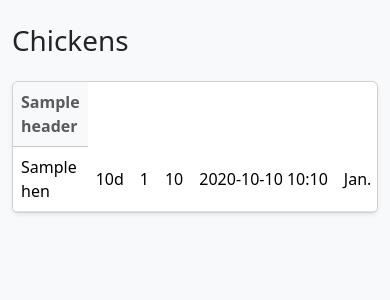
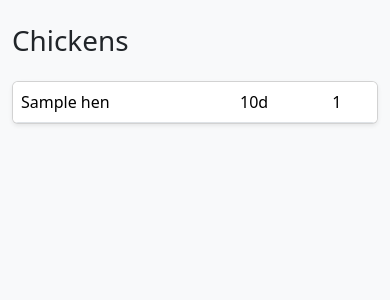
Before and after one commit to dapeef/chicken-watcher, a Django app: template src/web_app/templates/web_app/chicken_list.html in a window 390 px wide. Shown: the part 57-357 px from the top of the page. Run offline with Django 5.2, Linux system fonts and the light colour scheme; the template is opened without the code that fills it: most values are stand-ins (such as "Sample title", 1, 10 or a date in 2020); some libraries are stand-ins or nearby versions.

Commit message:
Improve UI on mobile

```diff
--- a/src/web_app/templates/base.html
+++ b/src/web_app/templates/base.html
@@ -2,6 +2,7 @@
 <html lang="en">
 <head>
     <meta charset="utf-8">
+    <meta name="viewport" content="width=device-width, initial-scale=1">
     <title>{% block title %}Coop{% endblock %}</title>
 
     <!-- Bootstrap -->
--- a/src/web_app/templates/web_app/chicken_list.html
+++ b/src/web_app/templates/web_app/chicken_list.html
@@ -10,13 +10,19 @@
     <table class="table table-hover align-middle mb-0">
       <thead class="table-light">
         <tr>
-          {% for col, label in headers %}
+          {% for col, label, mobile in headers %}
             {% if sort == col %}
-              <th class="fw-semibold"><a class="text-decoration-none text-body" href="?sort=-{{ col }}">{{ label }} ▲</a></th>
+              <th class="fw-semibold{% if not mobile %} d-none d-md-table-cell{% endif %}">
+                <a class="text-decoration-none text-body" href="?sort=-{{ col }}">{{ label }} ▲</a>
+              </th>
             {% elif sort == '-'|add:col %}
-              <th class="fw-semibold"><a class="text-decoration-none text-body" href="?sort={{ col }}">{{ label }} ▼</a></th>
+              <th class="fw-semibold{% if not mobile %} d-none d-md-table-cell{% endif %}">
+                <a class="text-decoration-none text-body" href="?sort={{ col }}">{{ label }} ▼</a>
+              </th>
             {% else %}
-              <th class="fw-semibold text-muted"><a class="text-decoration-none text-muted" href="?sort={{ col }}">{{ label }}</a></th>
+              <th class="fw-semibold text-muted{% if not mobile %} d-none d-md-table-cell{% endif %}">
+                <a class="text-decoration-none text-muted" href="?sort={{ col }}">{{ label }}</a>
+              </th>
             {% endif %}
           {% endfor %}
         </tr>
@@ -24,15 +30,14 @@
 
       <tbody>
       {% for hen in object_list %}
-        <tr onclick="location.href='{% url 'chicken_detail' hen.id %}'"
-            style="cursor:pointer">
+        <tr onclick="location.href='{% url 'chicken_detail' hen.id %}'" style="cursor:pointer">
           <td>{{ hen.name }}</td>
           <td>{{ hen.age_duration|duration_ymd }}</td>
           <td>{{ hen.tag.number|default:'—' }}</td>
-          <td>{{ hen.eggs_total }}</td>
-          <td class="text-nowrap">{{ hen.last_egg|date:"Y-m-d H:i" }}</td>
-          <td class="text-nowrap">{{ hen.date_of_birth }}</td>
-          <td class="text-nowrap">{{ hen.date_of_death|default:'—' }}</td>
+          <td class="d-none d-md-table-cell">{{ hen.eggs_total }}</td>
+          <td class="text-nowrap d-none d-md-table-cell">{{ hen.last_egg|date:"Y-m-d H:i" }}</td>
+          <td class="text-nowrap d-none d-md-table-cell">{{ hen.date_of_birth }}</td>
+          <td class="text-nowrap d-none d-md-table-cell">{{ hen.date_of_death|default:'—' }}</td>
         </tr>
       {% empty %}
         <tr><td colspan="7" class="text-muted text-center py-4">No chickens yet.</td></tr>
```
Also changed, not shown: src/web_app/templates/web_app/egg_list.html (+5 -5 lines), src/web_app/templates/web_app/metrics.html (+19 -3 lines), src/web_app/views/chickens.py (+8 -7 lines), test/web_app/views/test_chickens.py (+1 -1 lines).
